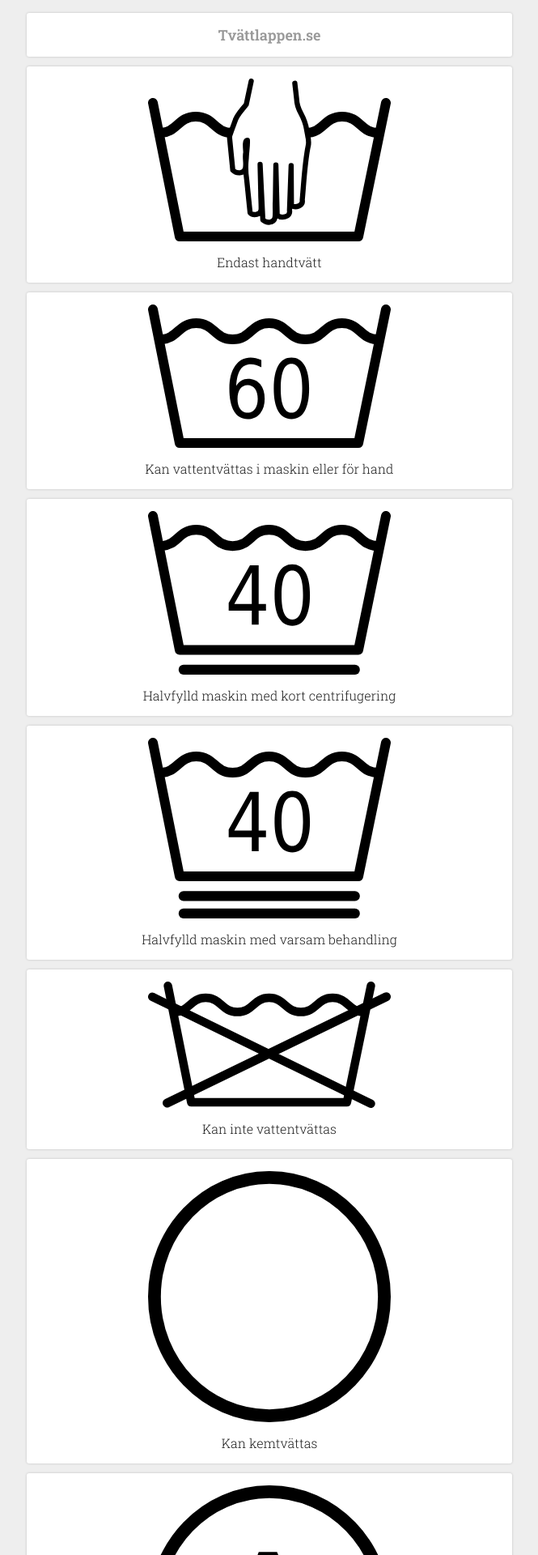
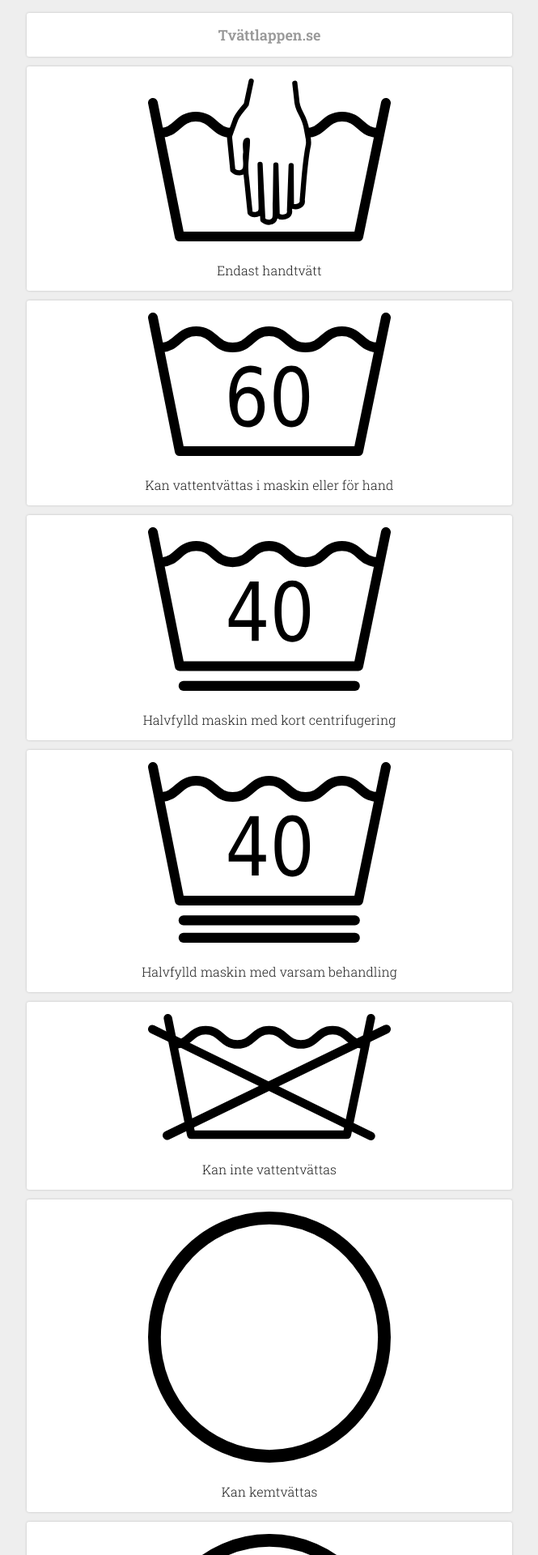
Before and after one commit to zykadelic/Tvattlappen, a Jekyll site: the page built from index.html, in a window 1280 px wide. Shown: the top 1920 px of the page at 81% size, without its empty margins (307-972 px from the left). Built offline with Jekyll 4.4.1, drawn with Linux system fonts in a browser that asks for light colours; nearby versions of some CDN libraries.

Commit message:
use consecutive inner's in careTag instead of custom margin

```diff
--- a/_sass/_application.scss
+++ b/_sass/_application.scss
@@ -56,7 +56,6 @@ body {
 }
 
 .careTag-description {
-	margin-top: 15px;
 	text-align: center;
 
 	p + p {
--- a/index.html
+++ b/index.html
@@ -9,9 +9,9 @@
 					<li class="careTag">
 						<div class="careTag-inner">
 							<img src="{{ careTag.image_path }}" alt="{{ careTag.alt_text }}" class="careTag-symbol">
-							<div class="careTag-description">
-								{{ careTag.description | markdownify }}
-							</div>
+						</div>
+						<div class="careTag-description careTag-inner">
+							{{ careTag.description | markdownify }}
 						</div>
 					</li>
 				{% endfor %}
```
